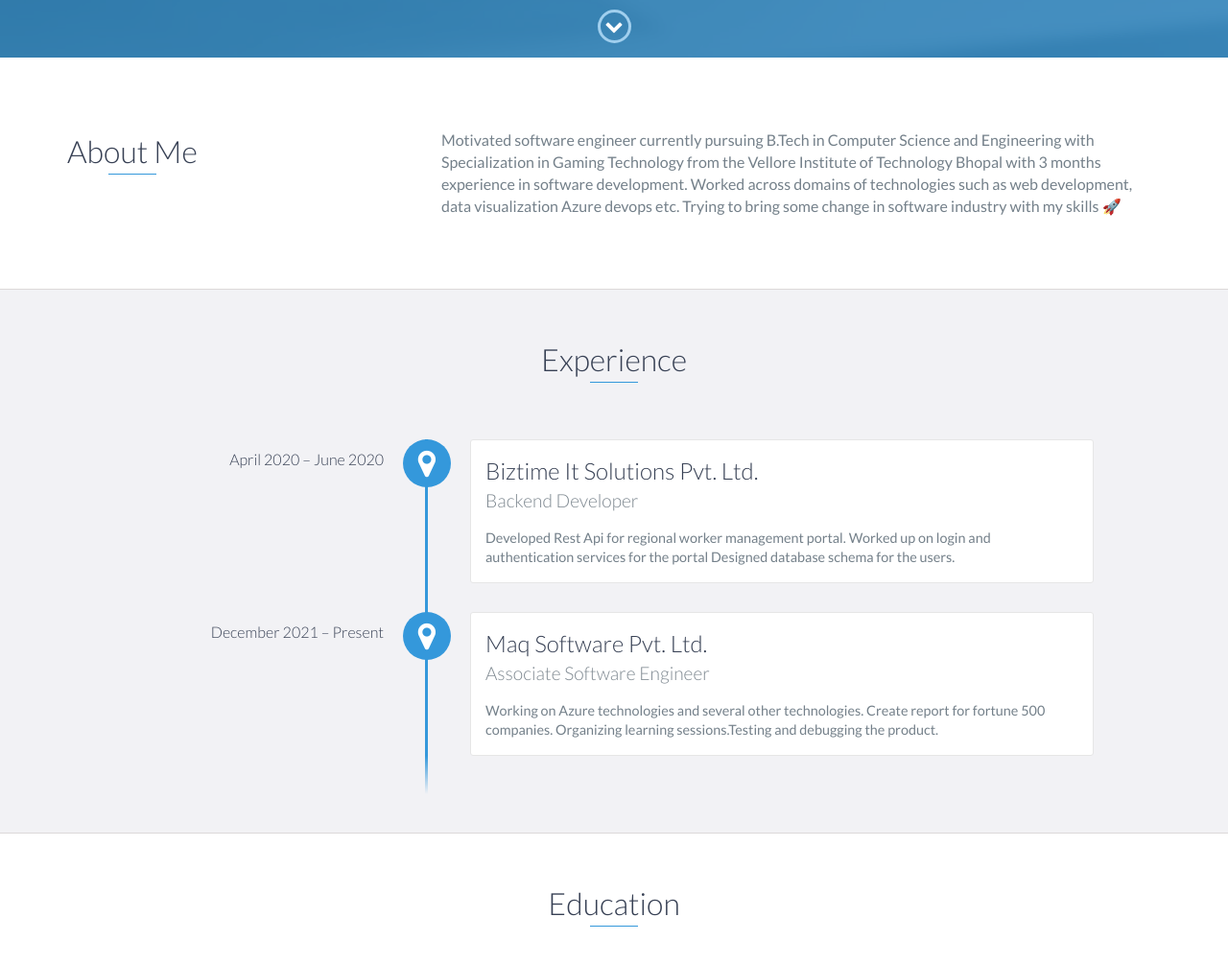
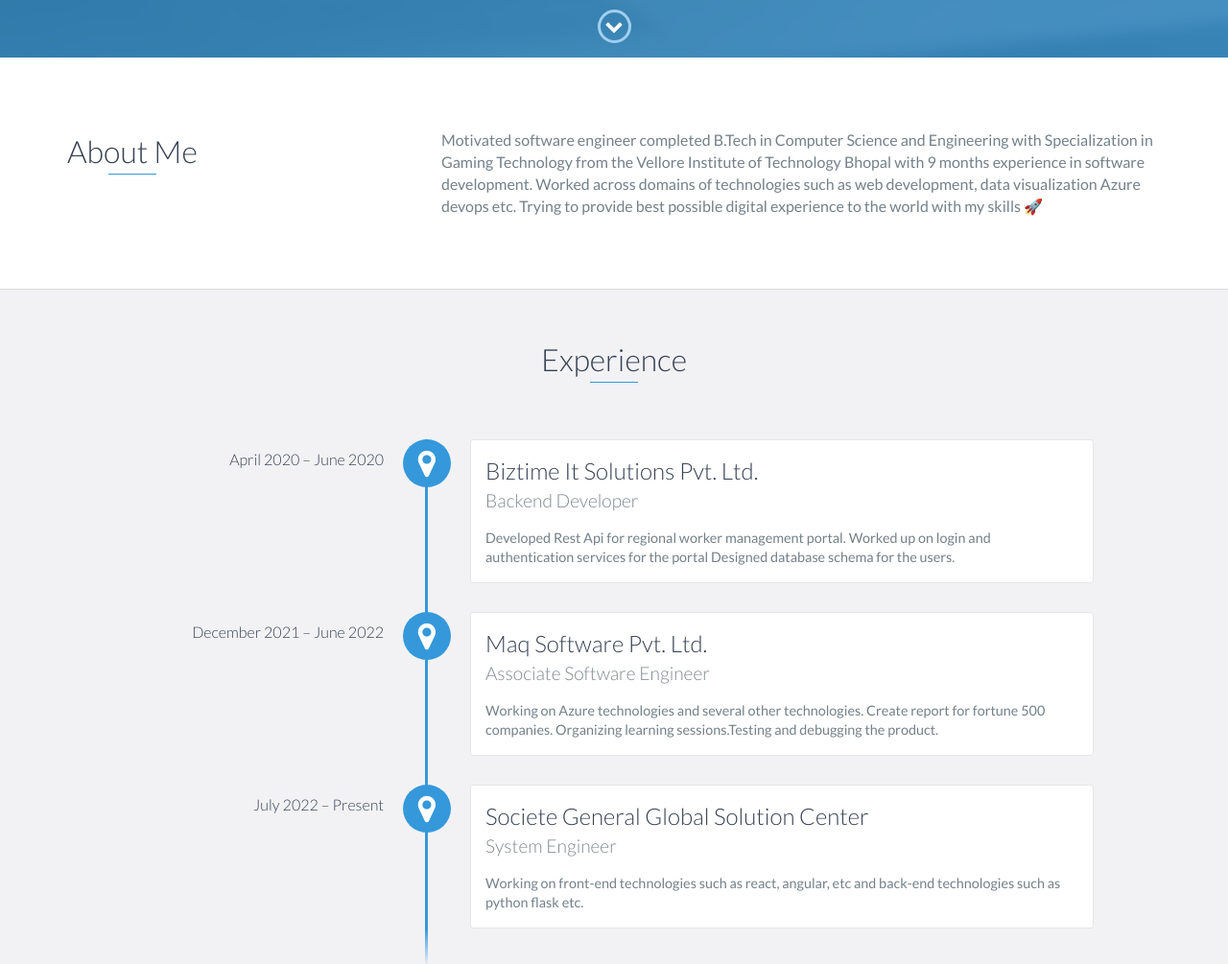
Before and after one commit to pranav1999/pranavkumarsoni, a plain HTML site: page index.html in a window 1280 px wide. Shown: the part 740-1745 px from the top of the page at 96% size. Drawn offline with nearby package versions, Linux system fonts and the light colour scheme.

Commit message:
Job and graduation update

```diff
--- a/index.html
+++ b/index.html
@@ -73,10 +73,10 @@
                 </div>
                 <div class="col-md-8">
                     <p>
-                        Motivated software engineer currently pursuing B.Tech in Computer Science and Engineering with Specialization in Gaming Technology
-                        from the Vellore Institute of Technology Bhopal with 3 months experience in software development.
+                        Motivated software engineer completed B.Tech in Computer Science and Engineering with Specialization in Gaming Technology
+                        from the Vellore Institute of Technology Bhopal with 9 months experience in software development.
                         Worked across domains of technologies such as web development, data visualization Azure devops etc.
-                        Trying to bring some change in software industry with my skills 🚀
+                        Trying to provide best possible digital experience to the world with my skills 🚀
                     </p>
                 </div>
             </div>
@@ -95,11 +95,19 @@
                 </p>
             </div>
 
-            <div data-date="December 2021 – Present">
+            <div data-date="December 2021 – June 2022">
                 <h3>Maq Software Pvt. Ltd.</h3>
                 <h4>Associate Software Engineer</h4>
                 <p>
                     Working on Azure technologies and several other technologies. Create report for fortune 500 companies. Organizing learning sessions.Testing and debugging the product.
+                </p>
+            </div>
+
+            <div data-date="July 2022 – Present">
+                <h3>Societe General Global Solution Center</h3>
+                <h4>System Engineer</h4>
+                <p>
+                    Working on front-end technologies such as react, angular, etc and back-end technologies such as python flask etc.
                 </p>
             </div>
         </div>
```
